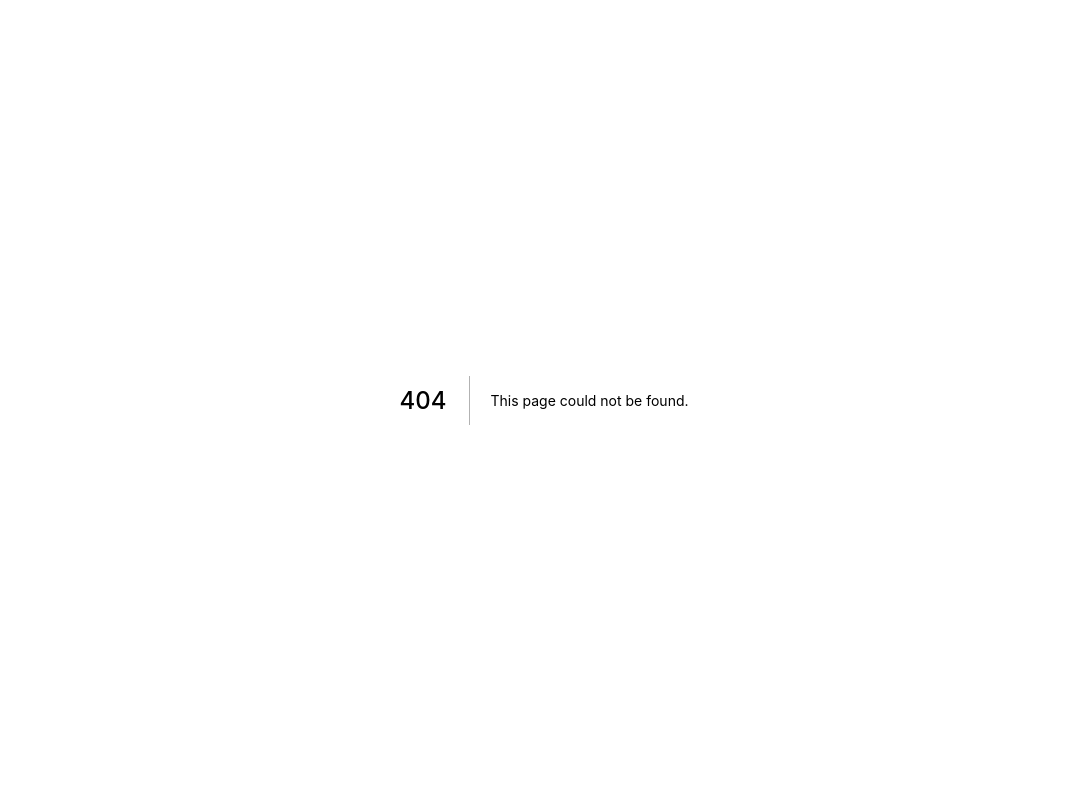
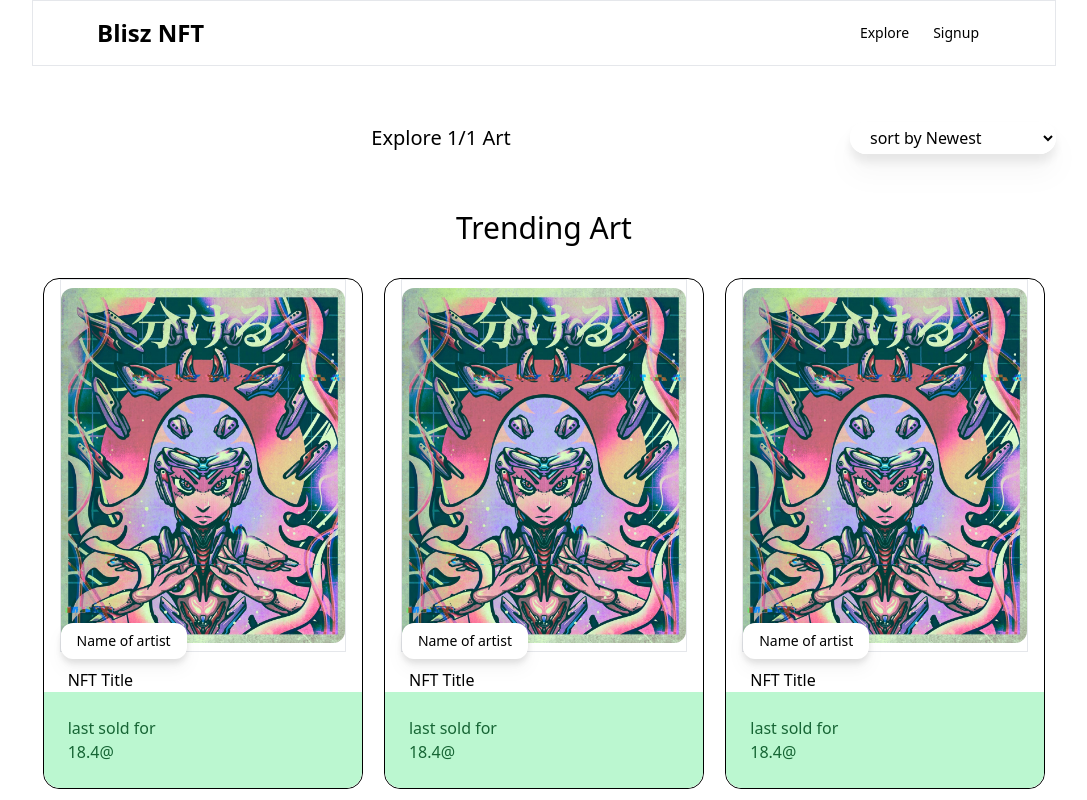
Before and after one commit to 44Chann/1-to-1NFT, a Next.js app: page /Explore in a window 1280 px wide. Before the commit this address had no page. Shown: the top 800 px of the page, without its empty margins (96-1183 px from the left). Built offline with nearby package versions, Linux system fonts and the light colour scheme.

Commit message:
explore pages added

```diff
--- /dev/null
+++ b/pages/Explore.tsx
@@ -0,0 +1,39 @@
+import Navbar from "./componets/Navbar";
+import NFTlist from "./componets/NFTlist";
+
+const Explore = () => {
+    return (
+        <>
+            <div className="w-full lg:w-[80%] m-auto">
+                <Navbar />
+
+                <div className="lg:my-14 my-8 items-center  lg:flex m-auto justify-between w-full ">
+                    <div className="text-center text-xl grow">
+                        <h1>Explore 1/1 Art</h1>
+                    </div>
+                    <div className="mb-10 bg-white text-center drop-shadow-xl w-[90%] lg:w-auto m-auto my-4 lg:m-0 rounded-full">
+                        <select className="px-4 py-1 outline-none rounded-full bg-white" name="Date" id="date" onChange={
+                            (e) => {
+                                console.log("set value here ")
+                            }
+                        } >
+                            <option label="sort by Newest" value="newest">sort by Newest</option>
+                            <option label="sort by oldest" value="oldest">sort by oldest</option>
+                            <option label="sort by lowest price" value="lowest">sort by lowest price</option>
+                            <option label="sort by highest price" value="highest">sort by highest price</option>
+                        </select>
+
+                    </div>
+                </div>
+                <div>
+                    <NFTlist />
+                </div>
+            </div>
+
+
+        </>
+    )
+}
+
+
+export default Explore;
--- a/pages/componets/Navbar.tsx
+++ b/pages/componets/Navbar.tsx
@@ -5,18 +5,21 @@ const Navbar = () => {
     return (
         <nav className="z-50 border px-16 left-0 right-0 top-0  w-full  flex  justify-between  py-4 items-center font-inter">
             <div>
-                <h1 className="font-bold lg:text-2xl">Blisz NFT</h1>
+                <Link href="/">
+                    <a className="font-bold lg:text-2xl">Blisz NFT</a>
+                </Link>
+
             </div>
 
             <ul className="lg:flex  lg:flex-row justify-center item-center">
                 {[
                     {
                         name: "Explore",
-                        link: "/",
+                        link: "/Explore",
                     },
                     {
                         name: "Signup",
-                        link: "/useCases",
+                        link: "/",
                     },
                 ].map((item) => (
                     <Link href={item.link}>
--- a/pages/index.tsx
+++ b/pages/index.tsx
@@ -2,7 +2,7 @@ import Head from 'next/head'
 import Hero from './componets/Hero'
 import Navbar from './componets/Navbar'
 import NFTcard from './componets/NFTCard'
-import Trending from './componets/Trending'
+import Trending from './componets/NFTlist'
 
 
 
```
Also changed, not shown: pages/componets/NFTlist.tsx (renamed from pages/componets/Trending.tsx, +2 -5 lines).
